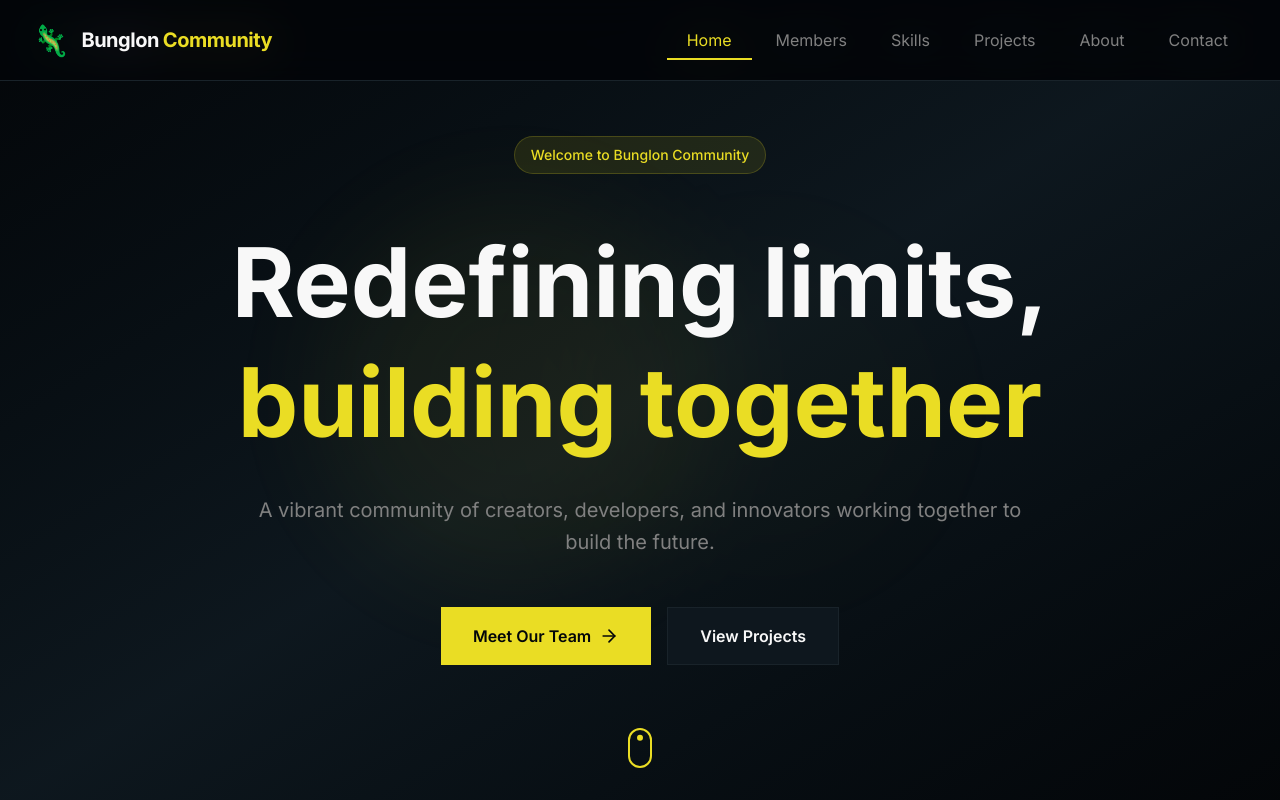
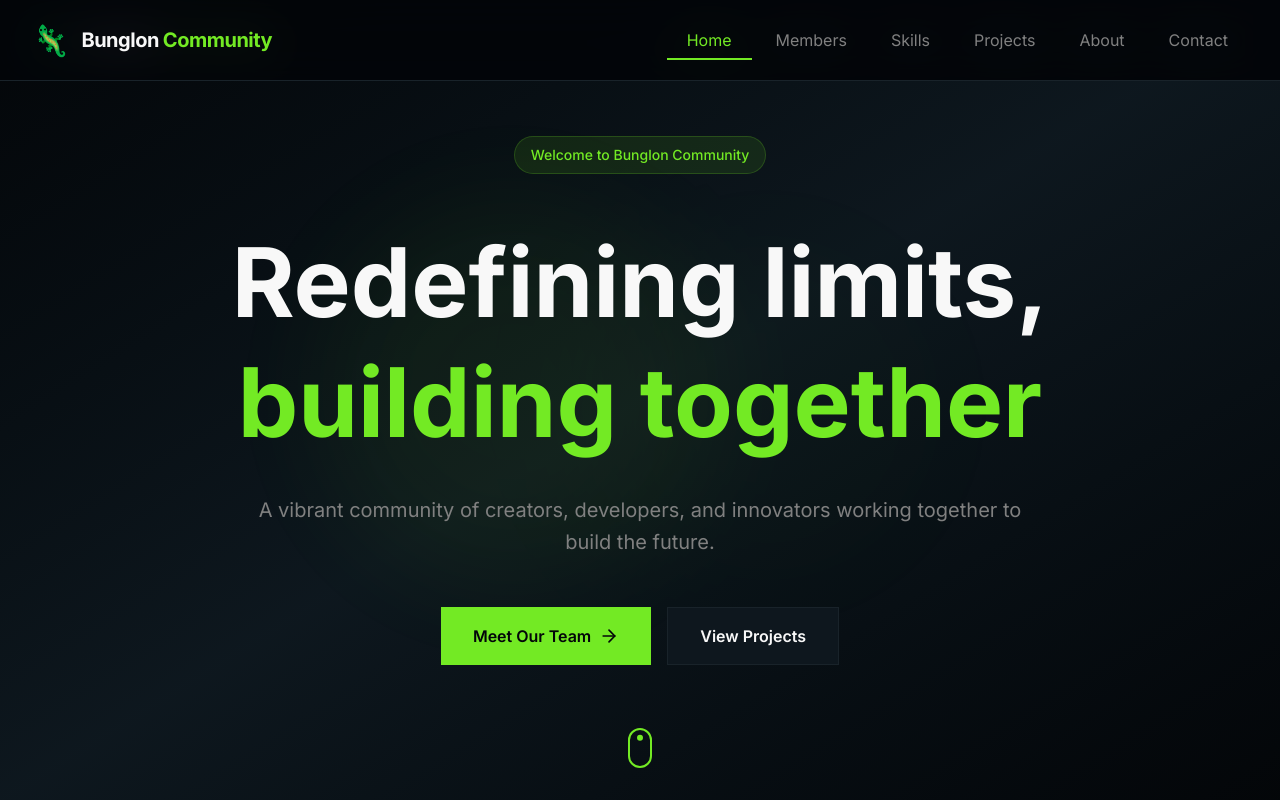
Before and after one commit to Bunglon-Community/Profile-bunglon, a Next.js app: page / in a window 1280 px wide. Shown: the top 800 px of the page. Built offline with nearby package versions, Linux system fonts and the light colour scheme.

Commit message:
custom custom warna

```diff
--- a/app/globals.css
+++ b/app/globals.css
@@ -12,20 +12,20 @@
   --card-foreground: oklch(0.98 0 0);
   --popover: oklch(0.15 0.02 240);
   --popover-foreground: oklch(0.98 0 0);
-  --primary: oklch(0.88 0.18 105);
+  --primary: rgb(115, 234, 36);
   --primary-foreground: oklch(0.12 0.01 240);
   --secondary: oklch(0.2 0.02 240);
   --secondary-foreground: oklch(0.98 0 0);
   --muted: oklch(0.25 0.02 240);
   --muted-foreground: oklch(0.6 0 0);
-  --accent: oklch(0.88 0.18 105);
+  --accent: rgb(115, 234, 36);
   --accent-foreground: oklch(0.12 0.01 240);
   --destructive: oklch(0.55 0.22 20);
   --destructive-foreground: oklch(0.98 0 0);
   --border: oklch(0.25 0.02 240);
   --input: oklch(0.2 0.02 240);
-  --ring: oklch(0.88 0.18 105);
-  --chart-1: oklch(0.88 0.18 105);
+  --ring: rgb(115, 234, 36);
+  --chart-1: rgb(115, 234, 36);
   --chart-2: oklch(0.7 0.15 180);
   --chart-3: oklch(0.65 0.18 280);
   --chart-4: oklch(0.75 0.16 60);
@@ -33,12 +33,29 @@
   --radius: 0rem;
   --sidebar: oklch(0.15 0.02 240);
   --sidebar-foreground: oklch(0.98 0 0);
-  --sidebar-primary: oklch(0.88 0.18 105);
+  --sidebar-primary: rgb(115, 234, 36);
   --sidebar-primary-foreground: oklch(0.12 0.01 240);
   --sidebar-accent: oklch(0.2 0.02 240);
   --sidebar-accent-foreground: oklch(0.98 0 0);
   --sidebar-border: oklch(0.25 0.02 240);
-  --sidebar-ring: oklch(0.88 0.18 105);
+  --sidebar-ring: rgb(115, 234, 36);
+  /* navbar custom */
+  --navbar-bg: rgb(185, 207, 180);
+
+  /* --- Brand Colors (Berdasarkan Logo) --- */
+  --brand-primary: #1D412E;    /* Hijau Tua (Karakter Chameleon) */
+  --brand-secondary: #527E58;  /* Hijau Sedang (Aksen Detail) */
+  --brand-bg-sage: #B9CFB4;    /* Hijau Sage (Background Logo) */
+  --brand-light: #D9E8D6;      /* Hijau Sangat Muda (Highlight) */
+
+  /* --- Functional Colors --- */
+  --bg-dark: #0D1A14;          /* Background Deep Dark (Pengganti Hitam) */
+  --bg-card: #16261E;          /* Background Card/Container */
+  --text-main: #E0E0E0;        /* Putih Tulang (Nyaman di mata) */
+  --text-muted: #A0B0A8;       /* Teks Abu-abu Kehijauan */
+
+  /* --- UI Accents --- */
+  --accent-neon-muted: #4ADE80; /* Hijau Terang tapi tidak terlalu silau */
 }
 
 @theme inline {
@@ -105,13 +122,13 @@
   }
 
   ::-webkit-scrollbar-thumb {
-    background: oklch(0.88 0.18 105);
+    background: rgb(115, 234, 36);;
     border-radius: 4px;
     transition: background 0.3s ease;
   }
 
   ::-webkit-scrollbar-thumb:hover {
-    background: oklch(0.78 0.16 105);
+    background: rgb(115, 234, 36);;
   }
 
   /* Added smooth transitions for all interactive elements */
```
